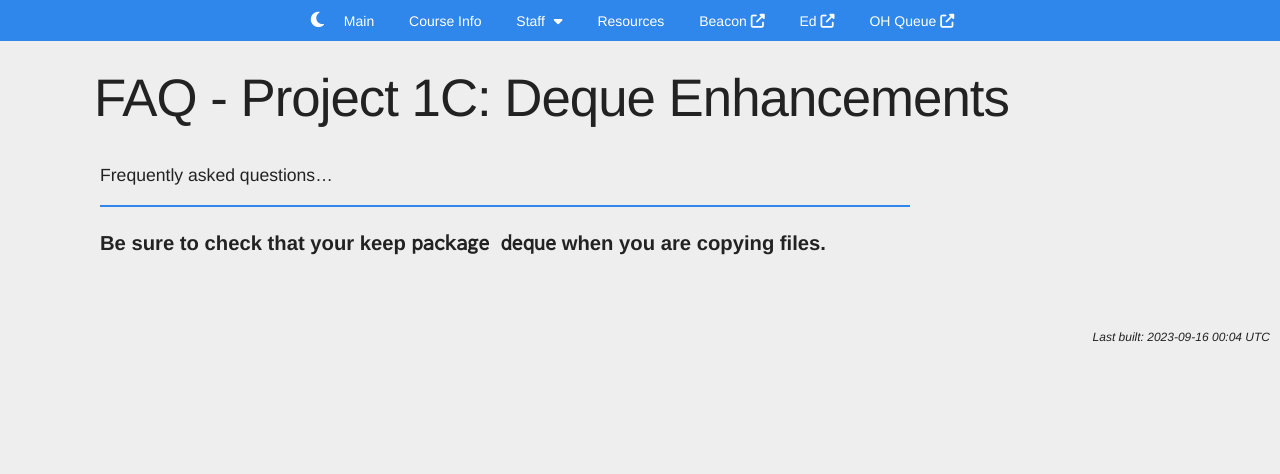
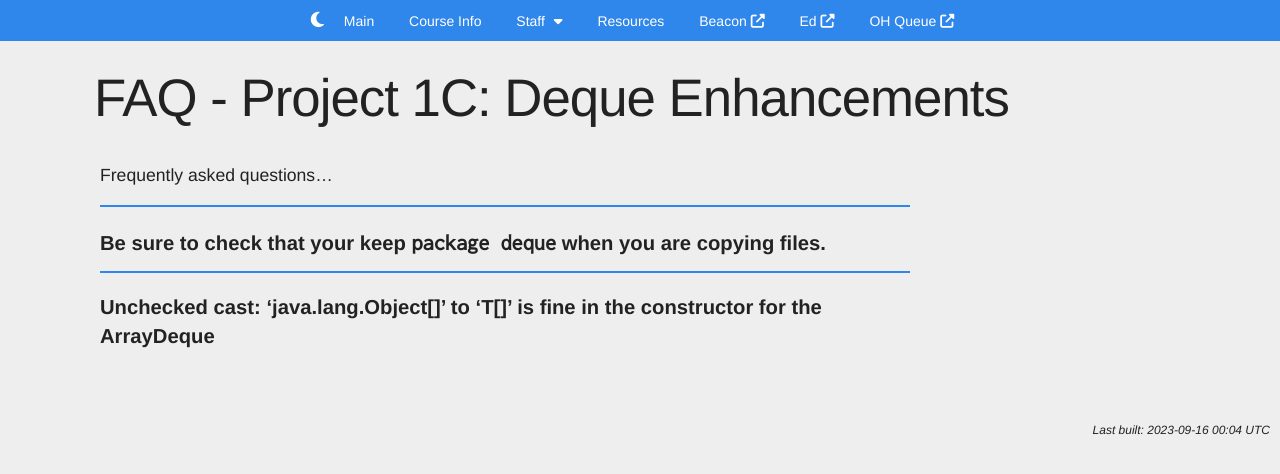
Before and after one commit to Berkeley-CS61B/website-fa23, a Jekyll site: the page built from materials/proj/proj1c/faq.md, in a window 1280 px wide. Shown: the top 474 px of the page. Built offline with Jekyll 4.4.1, drawn with Linux system fonts in a browser that asks for light colours; nearby versions of some CDN libraries; comment, search, counter and statistics services are not loaded.

Commit message:
Update faq.md

```diff
--- a/materials/proj/proj1c/faq.md
+++ b/materials/proj/proj1c/faq.md
@@ -10,3 +10,5 @@ Frequently asked questions...
 
 
 #### Be sure to check that your keep `package deque` when you are copying files.
+
+#### Unchecked cast: 'java.lang.Object[]' to 'T[]'  is fine in the constructor for the ArrayDeque
```
